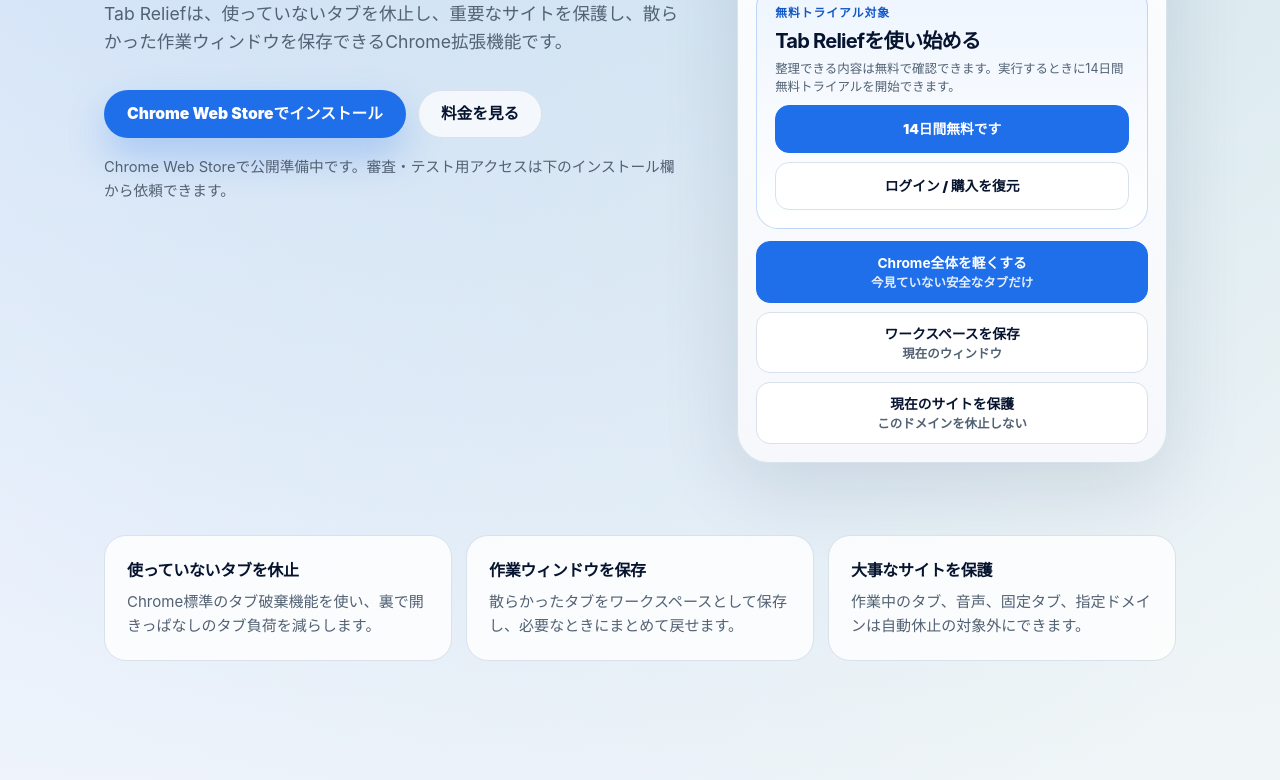
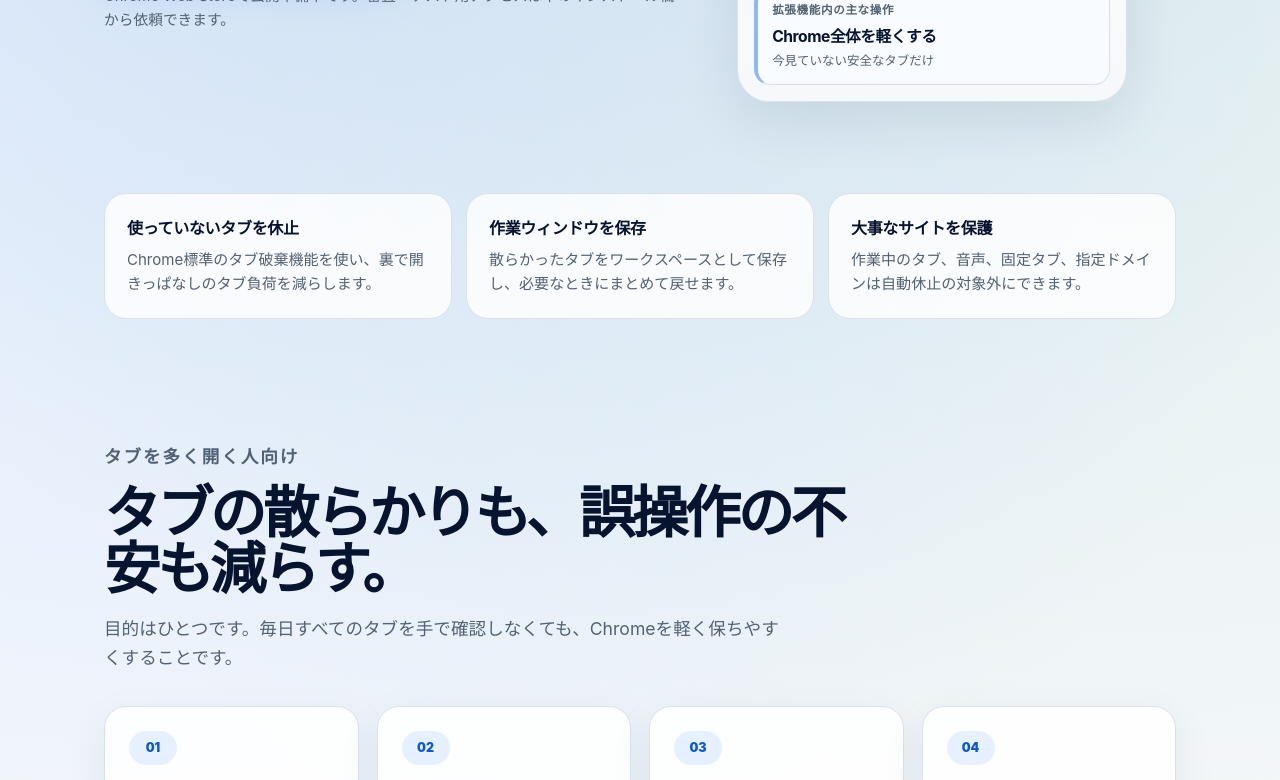
Before and after one commit to Subaru0130/tab-relief-site, a website: page ja/index.html in a window 1280 px wide. Shown: the part 604-1384 px from the top of the page. Drawn offline with Linux system fonts and the light colour scheme.

Commit message:
style: simplify hero preview hierarchy

```diff
--- a/ja/index.html
+++ b/ja/index.html
@@ -102,27 +102,10 @@
               <p>休止中のタブ1件あたり50MBとして見積もった目安です。</p>
             </div>
 
-            <div class="preview-trial">
-              <span>無料トライアル対象</span>
-              <strong>Tab Reliefを使い始める</strong>
-              <p>整理できる内容は無料で確認できます。実行するときに14日間無料トライアルを開始できます。</p>
-              <div class="preview-button primary">14日間無料です</div>
-              <div class="preview-button">ログイン / 購入を復元</div>
-            </div>
-
-            <div class="preview-actions" aria-label="主なポップアップ操作のプレビュー">
-              <div class="preview-button primary">
-                <strong>Chrome全体を軽くする</strong>
-                <small>今見ていない安全なタブだけ</small>
-              </div>
-              <div class="preview-button">
-                <strong>ワークスペースを保存</strong>
-                <small>現在のウィンドウ</small>
-              </div>
-              <div class="preview-button">
-                <strong>現在のサイトを保護</strong>
-                <small>このドメインを休止しない</small>
-              </div>
+            <div class="preview-main-action" aria-label="主なポップアップ操作のプレビュー">
+              <span>拡張機能内の主な操作</span>
+              <strong>Chrome全体を軽くする</strong>
+              <small>今見ていない安全なタブだけ</small>
             </div>
           </div>
         </aside>
--- a/scripts/check-site.mjs
+++ b/scripts/check-site.mjs
@@ -91,6 +91,9 @@
   if (/popup-preview-(en|ja)\.png|mock-top|Actual popup screenshot|実際のポップアップ画面/.test(content)) {
     failures.push(`Landing preview must not use raw screenshots or fake window controls in ${file}`);
   }
+  if (/preview-button/.test(content)) {
+    failures.push(`Landing preview controls must not look like clickable buttons in ${file}`);
+  }
 }
 
 const japaneseHome = await readFile(path.join(root, "ja/index.html"), "utf8");
--- a/styles.css
+++ b/styles.css
@@ -295,28 +295,27 @@
     linear-gradient(180deg, #ffffff 0%, #f6f8fb 100%);
   border: 1px solid rgba(217, 225, 236, 0.95);
   border-radius: var(--radius-lg);
-  box-shadow: var(--shadow);
-  max-width: 430px;
-  padding: 18px;
+  box-shadow: 0 18px 56px rgba(13, 36, 73, 0.1);
+  max-width: 390px;
+  padding: 16px;
 }
 
 .preview-kicker {
   color: var(--muted);
-  font-size: 0.74rem;
+  font-size: 0.7rem;
   font-weight: 900;
   letter-spacing: 0.1em;
-  margin-bottom: 12px;
+  margin-bottom: 10px;
   text-align: right;
   text-transform: uppercase;
 }
 
 .preview-hero,
-.preview-panel,
-.preview-trial {
+.preview-panel {
   background: rgba(255, 255, 255, 0.94);
   border: 1px solid var(--line);
-  border-radius: 22px;
-  padding: 18px;
+  border-radius: 18px;
+  padding: 14px;
 }
 
 .preview-hero {
@@ -327,8 +326,7 @@
 }
 
 .preview-hero span,
-.preview-panel > span,
-.preview-trial > span {
+.preview-panel > span {
   color: var(--primary-strong);
   display: block;
   font-size: 0.74rem;
@@ -346,9 +344,7 @@
 }
 
 .preview-hero small,
-.preview-panel p,
-.preview-trial p,
-.preview-button small {
+.preview-panel p {
   color: var(--muted);
   display: block;
   font-size: 0.78rem;
@@ -362,15 +358,15 @@
 .preview-mark {
   align-items: center;
   background: var(--primary);
-  border-radius: 20px;
-  box-shadow: 0 16px 34px rgba(31, 111, 235, 0.28);
+  border-radius: 18px;
+  box-shadow: 0 12px 24px rgba(31, 111, 235, 0.2);
   display: flex;
   flex: 0 0 auto;
   flex-direction: column;
   gap: 5px;
-  height: 58px;
+  height: 52px;
   justify-content: center;
-  width: 58px;
+  width: 52px;
 }
 
 .preview-mark span,
@@ -392,15 +388,15 @@
 
 .preview-stats {
   grid-template-columns: repeat(3, 1fr);
-  margin-top: 12px;
+  margin-top: 10px;
 }
 
 .preview-stats article,
 .preview-metric-grid article {
   background: #f8fbff;
   border: 1px solid var(--line);
-  border-radius: 16px;
-  padding: 13px;
+  border-radius: 14px;
+  padding: 11px;
 }
 
 .preview-stats span,
@@ -421,61 +417,47 @@
 }
 
 .preview-panel,
-.preview-trial,
-.preview-actions {
-  margin-top: 12px;
+.preview-main-action {
+  margin-top: 10px;
 }
 
 .preview-metric-grid {
   grid-template-columns: 1fr 1fr;
 }
 
-.preview-panel p,
-.preview-trial p {
+.preview-panel p {
   margin: 8px 0 0;
 }
 
-.preview-trial {
-  background: linear-gradient(180deg, #eef5ff 0%, #ffffff 100%);
-  border-color: rgba(31, 111, 235, 0.24);
+.preview-main-action {
+  background: #f8fbff;
+  border: 1px solid rgba(31, 111, 235, 0.18);
+  border-left: 4px solid rgba(31, 111, 235, 0.48);
+  border-radius: 16px;
+  padding: 13px 14px;
 }
 
-.preview-trial strong {
+.preview-main-action span {
+  color: var(--muted);
   display: block;
-  font-size: 1.26rem;
-  letter-spacing: -0.04em;
-  line-height: 1.15;
+  font-size: 0.72rem;
+  font-weight: 900;
+  letter-spacing: 0.06em;
+  text-transform: uppercase;
 }
 
-.preview-button {
-  align-items: center;
-  background: #ffffff;
-  border: 1px solid var(--line);
-  border-radius: 14px;
-  color: var(--text);
-  cursor: default;
-  display: flex;
-  flex-direction: column;
-  font-size: 0.86rem;
-  font-weight: 900;
-  justify-content: center;
-  margin-top: 9px;
-  min-height: 48px;
-  padding: 10px;
-  pointer-events: none;
-  text-align: center;
-  user-select: none;
-  width: 100%;
+.preview-main-action strong {
+  display: block;
+  font-size: 0.98rem;
+  letter-spacing: -0.03em;
+  margin-top: 4px;
 }
 
-.preview-button.primary {
-  background: var(--primary);
-  border-color: var(--primary);
-  color: #ffffff;
-}
-
-.preview-button.primary small {
-  color: rgba(255, 255, 255, 0.88);
+.preview-main-action small {
+  color: var(--muted);
+  display: block;
+  font-size: 0.78rem;
+  margin-top: 2px;
 }
 
 .dot {
```
Also changed, not shown: index.html (+4 -21 lines).
